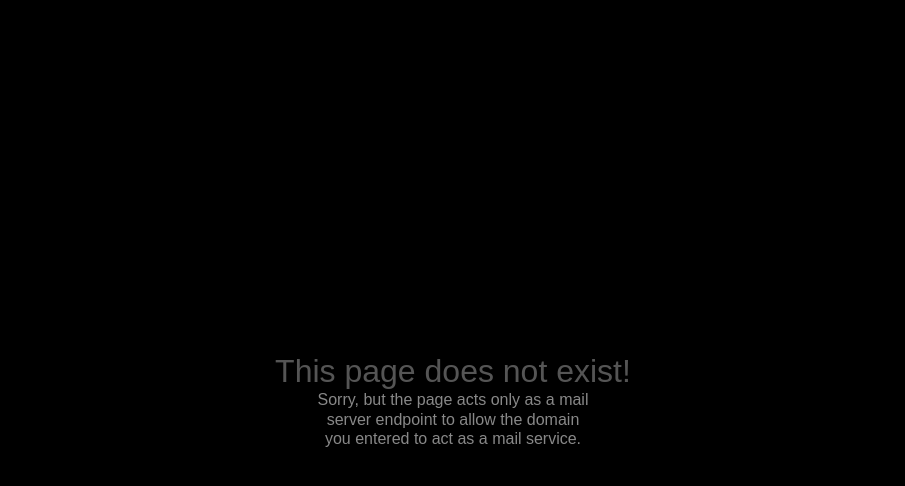
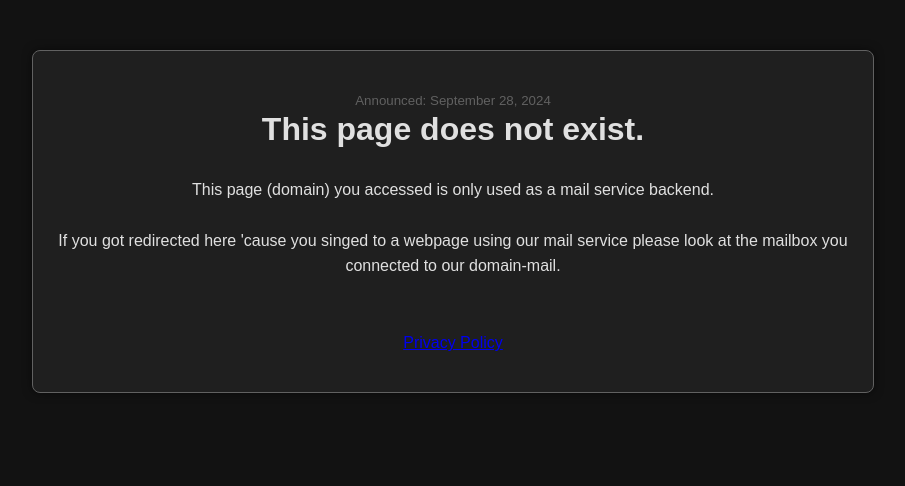
Before and after one commit to Link1503/404-mail-page, a plain HTML site: page index.html in a window 1280 px wide. Shown: the whole page, without its empty margins (187-1092 px from the left). Drawn offline with Linux system fonts and the light colour scheme.

Commit message:
Update index.html

```diff
--- a/index.html
+++ b/index.html
@@ -1,61 +1,72 @@
-<!doctype html>
+<!DOCTYPE html>
 <html lang="en">
 <head>
-    <meta charset="utf-8">
-    <title>Access Error</title>
-    <meta name="viewport" content="width=device-width, initial-scale=1">
+  <meta charset="UTF-8">
+  <meta name="viewport" content="width=device-width, initial-scale=1.0">
+  <title>Page does not exist.</title>
+  <link rel="icon" href="https://raw.linkhub.space/filehost/resource/<3-icon.png" type="image/x-icon" />
   <style>
-
-        * {
-            line-height: 1.2;
-            margin: 0;
-            background-color: black;
-        }
-
-        html {
-            color: #888;
-            display: table;
-            font-family: sans-serif;
-            height: 100%;
-            text-align: center;
-            width: 100%;
+    :root {
+      --bgColor: #121212;
+      --bgColor2: #1f1f1f;
+      --accentColor: #e0e0e0;
+      --accentColor2: #616161;
+      --uriColor: #1e90ff;
+      --uriColor2: #64b5f6;
+      --box-shadow: rgba(0, 0, 0, 0.5);
     }
 
     body {
-            display: table-cell;
-            vertical-align: middle;
-            margin: 2em auto;
+      font-family: Arial, sans-serif;
+      line-height: 1.6;
+      background-color: var(--bgColor);
+      color: var(--accentColor);
+      margin: 0;
+      padding: 0;
+      animation: 1s ease-out .3s 1 transitionAnimation;
     }
 
-        h1 {
-            color: #555;
-            font-size: 2em;
-            font-weight: 400;
+    .container {
+      max-width: 800px;
+      margin: 50px auto;
+      background-color: var(--bgColor2);
+      padding: 20px;
+      border-radius: 8px;
+      box-shadow: 0 0 10px var(--box-shadow);
+      border: 1px solid var(--accentColor2);
     }
 
-        p {
-            margin: 0 auto;
-            width: 280px;
+    .container h1, h2, h3 {
+      color: var(--accentColor);
     }
 
-        @media only screen and (max-width: 280px) {
-
-            body, p {
-                width: 95%;
+    /*-------------------------animations-----------------------*/
+     @keyframes transitionAnimation {
+        0% {
+          opacity: 0;
+          transform: translateY(-10px);
         }
-
-            h1 {
-                font-size: 1.5em;
-                margin: 0 0 0.3em;
+        100% {
+          opacity: 1;
+          transform: translateY(0);
         }
-
       }
-
   </style>
 </head>
   <body>
-    <h1>This page does not exist!</h1>
-    <p>Sorry, but the page acts only as a mail server endpoint to allow the domain you entered to act as a mail service.</p>
+    <header id="header"></header>
+    <div class="container">
+      <div style="text-align: center;">
+        <p style="color: var(--accentColor2); margin-bottom: -30px; padding-left: vw;"><small>Announced: September 28, 2024</small></p>
+        <h1>This page does not exist.</h1>
+
+        <p>This page (domain) you accessed is only used as a mail service backend.
+        <br>
+        <br>If you got redirected here 'cause you singed to a webpage using our mail service please look at the mailbox you connected to our domain-mail.
+        <br>
+        <br>
+        <br><a href="https://linkhub.space/legal#privacy-policy" target="_blank">Privacy Policy</a></p>
+      </div>
+    </div>
   </body>
 </html>
-<!-- IE needs 512+ bytes: https://blogs.msdn.microsoft.com/ieinternals/2010/08/18/friendly-http-error-pages/ -->
```
Lines whose indentation alone changed are shown as unchanged.
